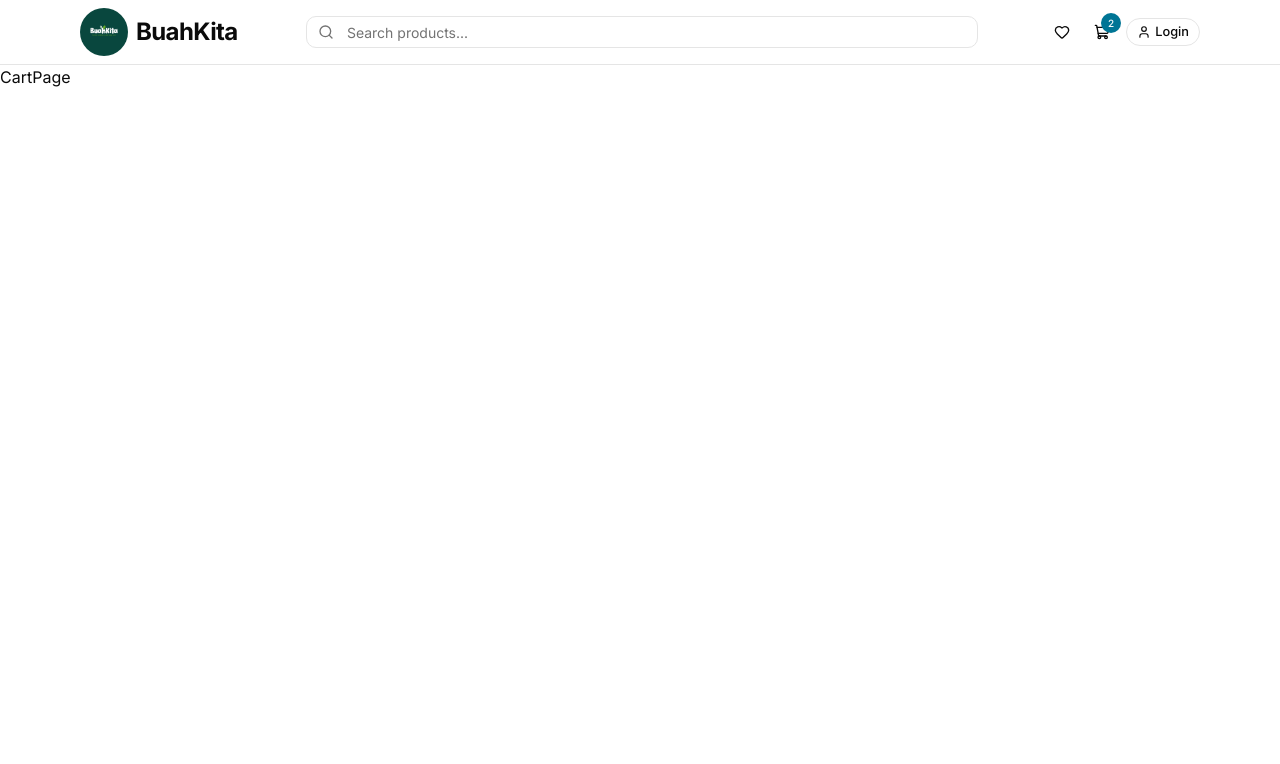
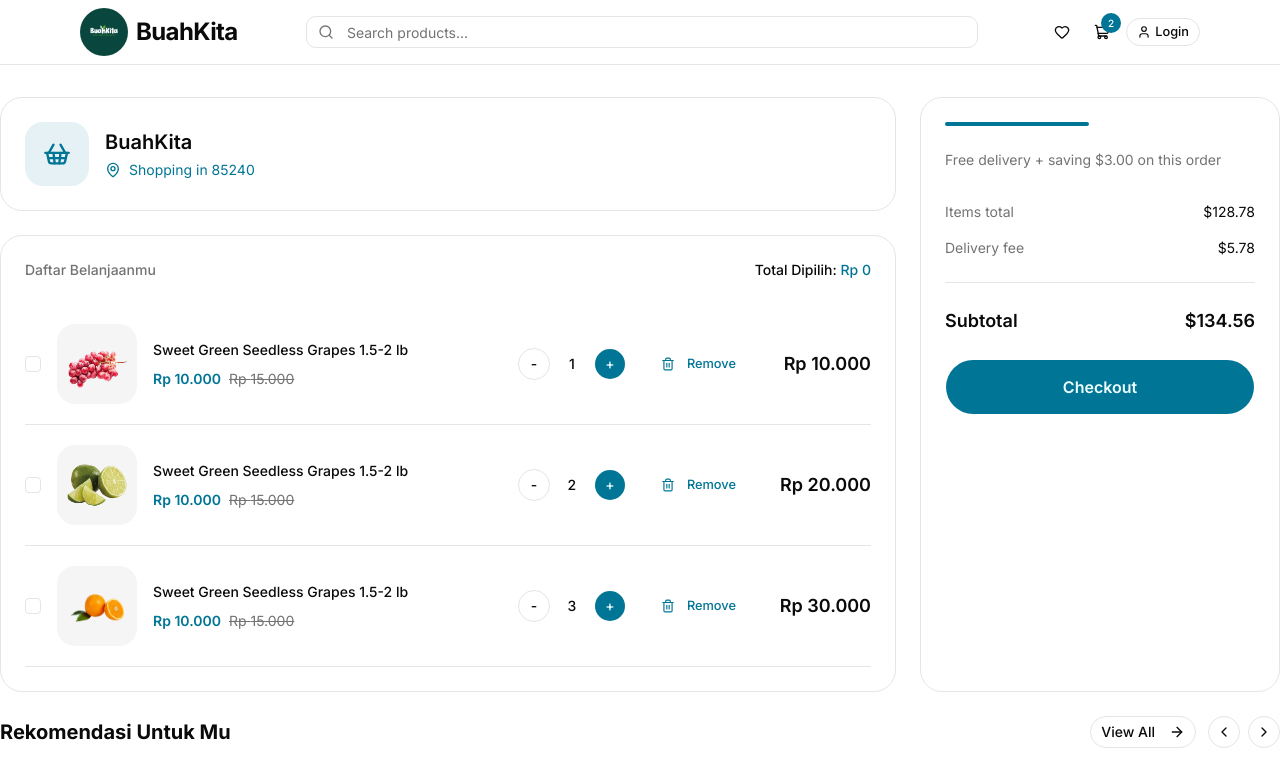
Before and after one commit to Alwin18/next-ecommerce-fruits, a Next.js app: page /cart in a window 1280 px wide. Shown: the top 764 px of the page. Built offline with nearby package versions, Linux system fonts and the light colour scheme.

Commit message:
feat: implement cart page functionality with dynamic list, selection logic, and summary components

```diff
--- a/app/(public)/products/[slug]/page.tsx
+++ b/app/(public)/products/[slug]/page.tsx
@@ -42,7 +42,7 @@ const RELATED_PRODUCTS = [
   {
     id: 5,
     name: "Banana",
-    image: "/buah/5.png",
+    image: "/buah/4.png",
     price: 99.99,
     oldPrice: 120,
     left: 12,
--- a/app/(user)/cart/page.tsx
+++ b/app/(user)/cart/page.tsx
@@ -1,3 +1,28 @@
+import CartHeader from "@/components/cart/cart-header"
+import CartList from "@/components/cart/cart-list"
+import { CartSummary } from "@/components/cart/cart-summary"
+import { ProductGrid } from "@/components/product/product-grid"
+import { SectionHeader } from "@/components/product/section-header"
+
 export default function CartPage() {
-  return <div>CartPage</div>;
+  return (
+    <div className="container mx-auto py-8">
+      <div className="grid gap-6 lg:grid-cols-[1fr_360px]">
+        <div className="space-y-6">
+          <CartHeader />
+
+          <CartList />
+        </div>
+
+        <CartSummary />
+      </div>
+
+      <div className="mt-6 flex flex-col gap-4">
+        <SectionHeader
+          title="Rekomendasi Untuk Mu"
+        />
+        <ProductGrid />
+      </div>
+    </div>
+  )
 }
--- a/app/(user)/layout.tsx
+++ b/app/(user)/layout.tsx
@@ -1,5 +1,6 @@
 import type { ReactNode } from "react"
 import { Header } from "@/components/layout/header"
+import { Footer } from "@/components/layout/footer"
 
 export default function UserLayout({
   children,
@@ -13,6 +14,8 @@ export default function UserLayout({
       <main>
         {children}
       </main>
+
+      <Footer />
     </div>
   )
 }
--- /dev/null
+++ b/components/cart/cart-header.tsx
@@ -0,0 +1,23 @@
+import { MapPin, ShoppingBasket } from "lucide-react"
+
+
+export default function CartHeader() {
+  return (
+    <div className="flex flex-col justify-between gap-4 rounded-3xl border bg-background p-6 md:flex-row md:items-center">
+      <div className="flex items-center gap-4">
+        <div className="flex h-16 w-16 items-center justify-center rounded-2xl bg-primary/10">
+          <ShoppingBasket className="h-7 w-7 text-primary" />
+        </div>
+
+        <div>
+          <h2 className="text-xl font-semibold">BuahKita</h2>
+
+          <div className="mt-1 flex items-center gap-2 text-sm text-primary">
+            <MapPin className="h-4 w-4" />
+            Shopping in 85240
+          </div>
+        </div>
+      </div>
+    </div>
+  )
+}
--- a/components/cart/cart-item.tsx
+++ b/components/cart/cart-item.tsx
@@ -0,0 +1,105 @@
+"use client"
+
+import Image from "next/image"
+import { Trash2 } from "lucide-react"
+
+import { Button } from "@/components/ui/button"
+import { Checkbox } from "@/components/ui/checkbox"
+
+type CartItemProps = {
+  image: string
+  name: string
+  price: number
+  oldPrice?: number
+  quantity: number
+  subtotal: number
+  checked?: boolean
+  onCheckedChange?: (checked: boolean) => void
+}
+
+export default function CartItem({
+  image,
+  name,
+  price,
+  oldPrice,
+  quantity,
+  subtotal,
+  checked,
+  onCheckedChange,
+}: CartItemProps) {
+  return (
+    <div className="flex flex-col gap-4 border-b py-5 sm:flex-row sm:items-center sm:justify-between">
+      <div className="flex items-center gap-4">
+        <Checkbox
+          checked={checked}
+          onCheckedChange={(value) =>
+            onCheckedChange?.(Boolean(value))
+          }
+        />
+
+        <div className="relative h-20 w-20 overflow-hidden rounded-2xl bg-muted">
+          <Image
+            src={image}
+            alt={name}
+            fill
+            className="object-contain p-2"
+          />
+        </div>
+
+        <div className="space-y-2">
+          <h3 className="w-full text-sm font-medium leading-relaxed">
+            {name}
+          </h3>
+
+          <div className="flex items-center gap-2">
+            <span className="text-sm font-semibold text-primary">
+              Rp {price.toLocaleString("id-ID")}
+            </span>
+
+            {oldPrice && (
+              <span className="text-sm text-muted-foreground line-through">
+                Rp {oldPrice.toLocaleString("id-ID")}
+              </span>
+            )}
+          </div>
+        </div>
+      </div>
+
+      <div className="flex items-center justify-between gap-6 sm:justify-end">
+        <div className="flex items-center gap-3">
+          <Button
+            size="icon"
+            variant="outline"
+            className="h-8 w-8 rounded-full"
+          >
+            -
+          </Button>
+
+          <span className="min-w-[20px] text-center text-sm font-medium">
+            {quantity}
+          </span>
+
+          <Button
+            size="icon"
+            className="h-8 w-8 rounded-full"
+          >
+            +
+          </Button>
+        </div>
+
+        <Button
+          variant="ghost"
+          size="sm"
+          className="text-primary hover:text-primary"
+        >
+          <Trash2 className="mr-2 h-4 w-4" />
+          Remove
+        </Button>
+
+        <div className="min-w-[100px] text-right text-lg font-semibold">
+          Rp {subtotal.toLocaleString("id-ID")}
+        </div>
+      </div>
+    </div>
+  )
+}
--- /dev/null
+++ b/components/cart/cart-list.tsx
@@ -0,0 +1,86 @@
+"use client"
+
+import { useMemo, useState } from "react"
+
+import CartItem from "./cart-item"
+
+const items = [
+  {
+    id: 1,
+    image: "/buah/1.png",
+    name: "Sweet Green Seedless Grapes 1.5-2 lb",
+    price: 10000,
+    oldPrice: 15000,
+    quantity: 1,
+    subtotal: 10000,
+  },
+  {
+    id: 2,
+    image: "/buah/2.png",
+    name: "Sweet Green Seedless Grapes 1.5-2 lb",
+    price: 10000,
+    oldPrice: 15000,
+    quantity: 2,
+    subtotal: 20000,
+  },
+  {
+    id: 3,
+    image: "/buah/3.png",
+    name: "Sweet Green Seedless Grapes 1.5-2 lb",
+    price: 10000,
+    oldPrice: 15000,
+    quantity: 3,
+    subtotal: 30000,
+  },
+]
+
+export default function CartList() {
+  const [selectedItems, setSelectedItems] = useState<number[]>([])
+
+  const toggleItem = (id: number) => {
+    setSelectedItems((prev) =>
+      prev.includes(id)
+        ? prev.filter((itemId) => itemId !== id)
+        : [...prev, id]
+    )
+  }
+
+  const totalSelectedPrice = useMemo(() => {
+    return items
+      .filter((item) => selectedItems.includes(item.id))
+      .reduce((acc, item) => acc + item.subtotal, 0)
+  }, [selectedItems])
+
+  return (
+    <div className="rounded-3xl border bg-background p-6">
+      <div className="mb-6 flex items-center justify-between">
+        <h2 className="text-sm font-medium text-muted-foreground">
+          Daftar Belanjaanmu
+        </h2>
+
+        <div className="text-sm font-medium">
+          Total Dipilih:{" "}
+          <span className="text-primary">
+            Rp {totalSelectedPrice.toLocaleString("id-ID")}
+          </span>
+        </div>
+      </div>
+
+      <div>
+        {items.map((item) => (
+          <CartItem
+            key={item.id}
+            image={item.image}
+            name={item.name}
+            price={item.price}
+            oldPrice={item.oldPrice}
+            quantity={item.quantity}
+            subtotal={item.subtotal}
+            checked={selectedItems.includes(item.id)}
+            onCheckedChange={() => toggleItem(item.id)}
+          />
+        ))}
+      </div>
+    </div>
+  )
+}
--- a/components/cart/cart-summary.tsx
+++ b/components/cart/cart-summary.tsx
@@ -0,0 +1,36 @@
+import { Button } from "@/components/ui/button"
+
+export function CartSummary() {
+  return (
+    <div className="sticky top-24 rounded-3xl border bg-background p-6">
+      <div className="mb-6 h-1 w-36 rounded-full bg-primary" />
+
+      <p className="mb-8 text-sm text-muted-foreground">
+        Free delivery + saving $3.00 on this order
+      </p>
+
+      <div className="space-y-4">
+        <div className="flex items-center justify-between text-sm">
+          <span className="text-muted-foreground">Items total</span>
+          <span>$128.78</span>
+        </div>
+
+        <div className="flex items-center justify-between text-sm">
+          <span className="text-muted-foreground">Delivery fee</span>
+          <span>$5.78</span>
+        </div>
+      </div>
+
+      <div className="my-6 border-t" />
+
+      <div className="mb-6 flex items-center justify-between">
+        <span className="text-lg font-semibold">Subtotal</span>
+        <span className="text-lg font-semibold">$134.56</span>
+      </div>
+
+      <Button className="h-14 w-full rounded-full text-base font-semibold">
+        Checkout
+      </Button>
+    </div>
+  )
+}
--- a/components/product/product-gallery.tsx
+++ b/components/product/product-gallery.tsx
@@ -1,5 +1,3 @@
-// components/product/product-gallery.tsx
-
 "use client"
 
 import Image from "next/image"
@@ -12,19 +10,18 @@ const IMAGES = [
 ]
 
 export function ProductGallery() {
-  const [selectedImage, setSelectedImage] =
-    useState(IMAGES[0])
+  const [selectedImage, setSelectedImage] = useState(IMAGES[0])
 
   return (
     <div>
       {/* MAIN IMAGE */}
       <div className="w-full overflow-hidden rounded-[32px] border bg-muted">
-        <div className="relative aspect-square w-full">
+        <div className="relative aspect-3/2 w-full">
           <Image
             src={selectedImage}
             alt="Product"
             fill
-            className="object-contain p-10"
+            className="object-contain p-6"
           />
         </div>
       </div>
@@ -35,11 +32,10 @@ export function ProductGallery() {
           <button
             key={image}
             onClick={() => setSelectedImage(image)}
-            className={`overflow-hidden rounded-2xl border p-2 transition-all ${
-              selectedImage === image
-                ? "border-primary"
-                : "border-transparent"
-            }`}
+            className={`overflow-hidden rounded-2xl border p-2 transition-all ${selectedImage === image
+              ? "border-primary"
+              : "border-transparent"
+              }`}
           >
             <div className="relative h-20 w-20">
               <Image
--- /dev/null
+++ b/components/ui/checkbox.tsx
@@ -0,0 +1,33 @@
+"use client"
+
+import * as React from "react"
+import { Checkbox as CheckboxPrimitive } from "radix-ui"
+
+import { cn } from "@/lib/utils"
+import { CheckIcon } from "lucide-react"
+
+function Checkbox({
+  className,
+  ...props
+}: React.ComponentProps<typeof CheckboxPrimitive.Root>) {
+  return (
+    <CheckboxPrimitive.Root
+      data-slot="checkbox"
+      className={cn(
+        "peer relative flex size-4 shrink-0 items-center justify-center rounded-[4px] border border-input transition-colors outline-none group-has-disabled/field:opacity-50 after:absolute after:-inset-x-3 after:-inset-y-2 focus-visible:border-ring focus-visible:ring-3 focus-visible:ring-ring/50 disabled:cursor-not-allowed disabled:opacity-50 aria-invalid:border-destructive aria-invalid:ring-3 aria-invalid:ring-destructive/20 aria-invalid:aria-checked:border-primary dark:bg-input/30 dark:aria-invalid:border-destructive/50 dark:aria-invalid:ring-destructive/40 data-checked:border-primary data-checked:bg-primary data-checked:text-primary-foreground dark:data-checked:bg-primary",
+        className
+      )}
+      {...props}
+    >
+      <CheckboxPrimitive.Indicator
+        data-slot="checkbox-indicator"
+        className="grid place-content-center text-current transition-none [&>svg]:size-3.5"
+      >
+        <CheckIcon
+        />
+      </CheckboxPrimitive.Indicator>
+    </CheckboxPrimitive.Root>
+  )
+}
+
+export { Checkbox }
```
